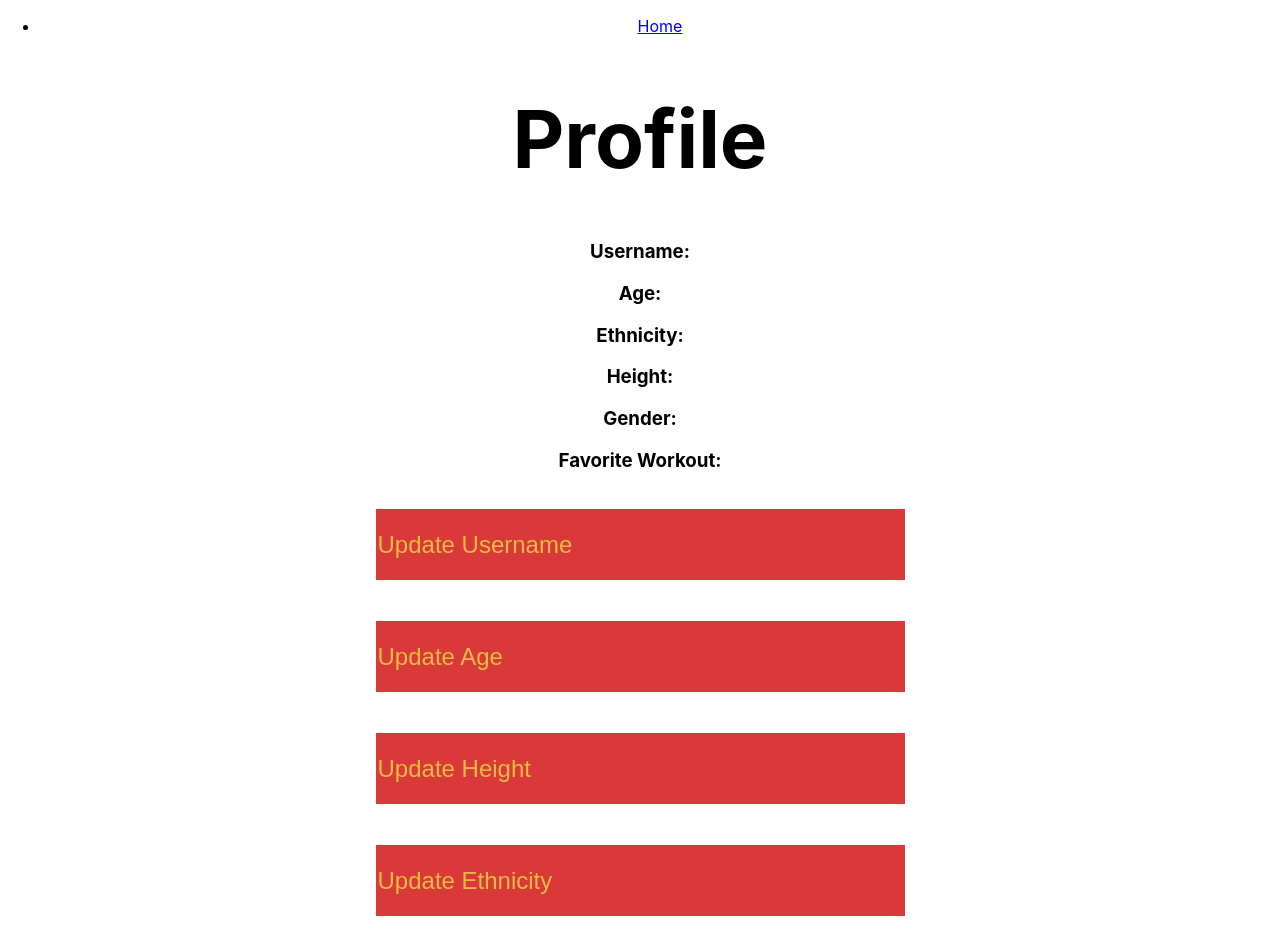
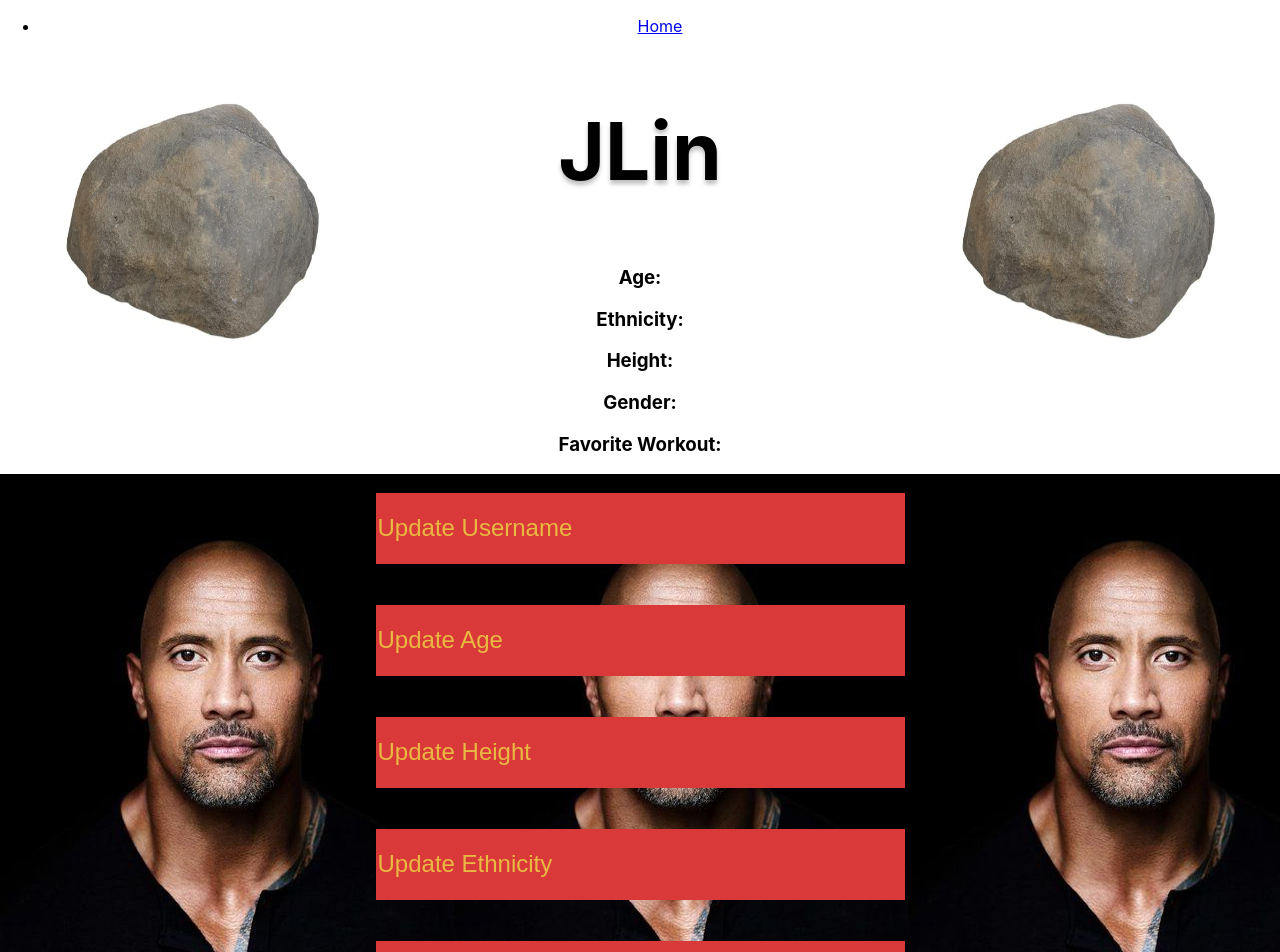
Before and after one commit to cindy-cui/Bruin-Workout, a React (Create React App) app in the folder bruin-workout/: page /myprofile in a window 1280 px wide. Shown: the top 952 px of the page. Built offline with nearby package versions, Linux system fonts and the light colour scheme; no server answers; the database is empty.

Commit message:
Styling
Styled the profile page

```diff
--- a/bruin-workout/src/components/ProfileInformation.js
+++ b/bruin-workout/src/components/ProfileInformation.js
@@ -2,6 +2,8 @@ import { userData } from "./UserData";
 import db from "./Database";
 import { collection, doc, getDoc,updateDoc } from "firebase/firestore";
 import auth from "./Auth";
+import rockHeadshot from '../assets/rock-headshot.jpeg'
+import literalRock from '../assets/literal-rock.jpg';
 
 
 /*  Here is how the object for each user is stored by default
@@ -58,9 +60,12 @@ export default function ProfileInformation(props){
     getUserInfo();
     return(
         <div>
-        <h3>
-            Username: {username}
-        </h3>
+        <img src={literalRock} alt="" className="literal-rock1"/>
+        <img src={literalRock} alt="" className="literal-rock2"/>
+        <h2>
+            JLin
+             {/* {username} */}
+        </h2>
         <h3>
             Age: {age}
         </h3>
--- a/bruin-workout/src/components/updateProfile.js
+++ b/bruin-workout/src/components/updateProfile.js
@@ -2,6 +2,7 @@ import {useNavigate} from "react-router-dom";
 import { userData } from "./UserData";
 import {collection,doc,getDoc} from "firebase/firestore";
 import db from "./Database";
+import rockHeadshot from '../assets/rock-headshot.jpeg';
 
 export default function UpdateProfile (){
 
@@ -44,7 +45,7 @@ export default function UpdateProfile (){
         favWorkout = document.getElementById("favWorkoutN").value;
     }
 
-    return(<div>
+    return(<div style={{ backgroundImage: `url(${rockHeadshot})`}}>
                <div className="login-field">
                     <label htmlFor="updateUsername"></label>
                     <input placeholder="Update Username" id="usernameN" defaultValue = {username} ></input>
@@ -71,7 +72,7 @@ export default function UpdateProfile (){
                 </div>
 
                 <div className="login-buttons">
-                    <input value="UPDATE PROFILE" className="updateProfile-button"  onClick={submitForm}/>
+                    <input type="submit" value="UPDATE PROFILE" className="updateProfile-button"  onClick={submitForm}/>
                 </div>
 
         </div>);
--- a/bruin-workout/src/pages/Profile.js
+++ b/bruin-workout/src/pages/Profile.js
@@ -1,3 +1,4 @@
+import '../styles/Profile.css';
 import NavigationBar from '../components/NavigationBar';
 import ProfileInformation from '../components/ProfileInformation';
 import UpdateProfile from '../components/updateProfile';
@@ -7,9 +8,6 @@ export default function Profile(props){
 
     return(<div>
         <NavigationBar page="Profile"/>
-        <h1>
-            Profile
-        </h1>
         <ProfileInformation username=""/>
         <UpdateProfile/>
 
--- a/bruin-workout/src/styles/Profile.css
+++ b/bruin-workout/src/styles/Profile.css
@@ -0,0 +1,19 @@
+h2 {
+    font-size: 80px;
+    text-shadow: 0px 4px 4px rgba(0, 0, 0, 0.25);
+}
+
+.literal-rock1 {
+    position: absolute;
+    width: 20%;
+    height: 30%;
+    left: 5%;
+}
+
+
+.literal-rock2 {
+    position: absolute;
+    width: 20%;
+    height: 30%;
+    right: 5%;
+}
```
Also changed, not shown: bruin-workout/src/assets/literal-rock.jpg (added).
